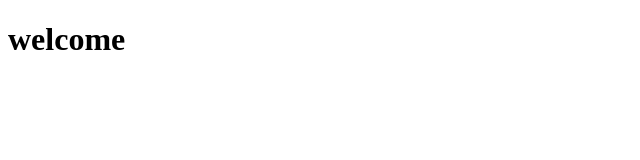
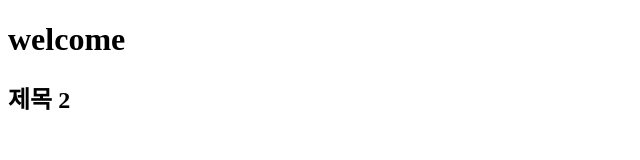
Before and after one commit to Sumin-Sim/0622_gittest, a plain HTML site: page test01.html in a window 1280 px wide. Shown: the whole page, without its empty margins (0-640 px from the left). Drawn offline with Linux system fonts and the light colour scheme.

Commit message:
test01 수정

```diff
--- a/test01.html
+++ b/test01.html
@@ -8,5 +8,6 @@
 </head>
 <body>
     <h1>welcome</h1>
+    <h2>제목 2</h2>
 </body>
 </html>
```
